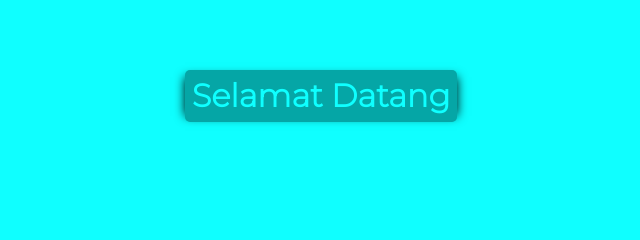
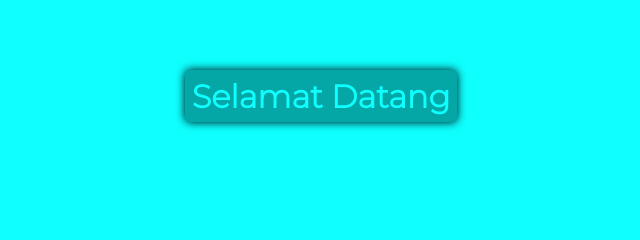
Before and after one commit to ekyzupaldry/ekyzupaldry.github.io, a plain HTML site: page index.html in a window 1280 px wide. Shown: the part 364-604 px from the top of the page, 319-959 px from the left. Drawn offline with Linux system fonts and the light colour scheme.

Commit message:
Update index.html

```diff
--- a/index.html
+++ b/index.html
@@ -40,7 +40,7 @@
 
     <main class="container bg-color">
         <div class="center">
-            <h1 class="text-center"><span class="highlight">Selamat Datang</span></h1>
+            <h1 class="text-center highlight">Selamat Datang</h1>
         </div>
     </main>
 
```
